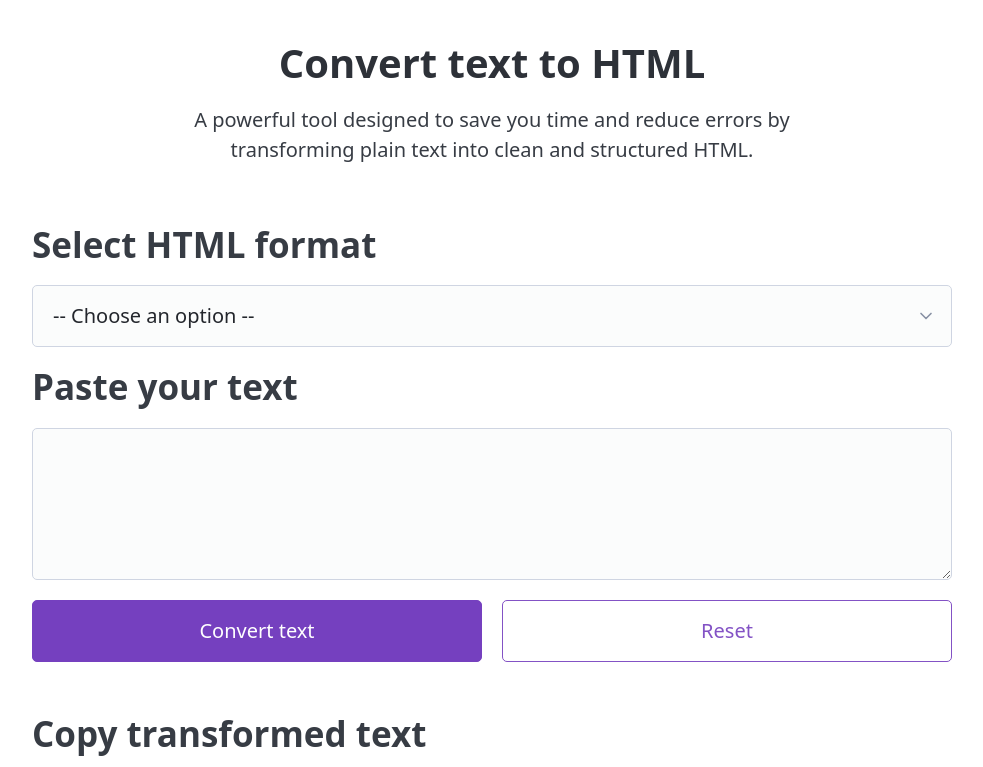
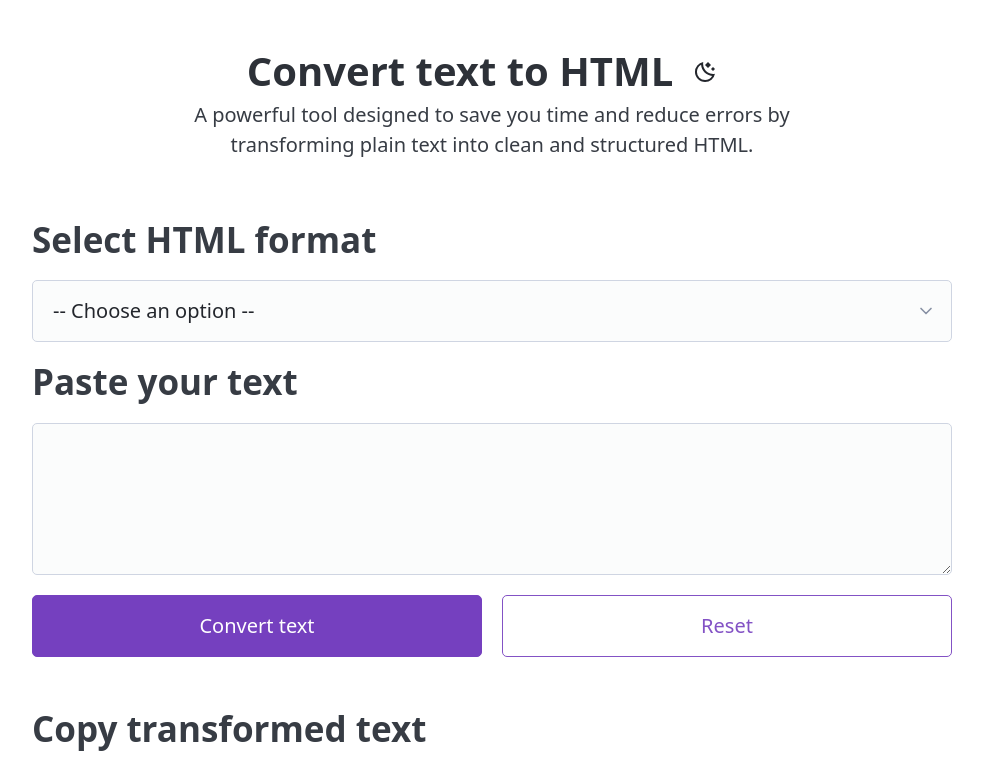
Before and after one commit to darryndotdev/text-to-html, a React (Vite) app: page / in a window 1280 px wide. Shown: the top 767 px of the page, without its empty margins (148-1131 px from the left). Built offline with nearby package versions, Linux system fonts and the light colour scheme.

Commit message:
feat: adding dark mode toggle

```diff
--- /dev/null
+++ b/src/components/DarkModeToggle/DarkModeToggle.jsx
@@ -0,0 +1,34 @@
+import { useState, useEffect } from 'react';
+import Sun from './../Icons/Sun';
+import Moon from './../Icons/Moon';
+
+const DarkModeToggle = () => {
+    const [darkMode, setDarkMode] = useState('');
+
+    useEffect(() => {
+        const prefersDarkMode = window.matchMedia(
+            '(prefers-color-scheme: dark)'
+        ).matches;
+        setDarkMode(prefersDarkMode ? true : false);
+    }, []);
+
+    useEffect(() => {
+        if (darkMode) {
+            document.documentElement.setAttribute('data-theme', 'dark');
+        } else {
+            document.documentElement.setAttribute('data-theme', 'light');
+        }
+    }, [darkMode]);
+
+    function toggleDarkMode() {
+        setDarkMode((prevMode) => !prevMode);
+    }
+
+    return (
+        <button className='outline contrast' onClick={toggleDarkMode}>
+            {darkMode ? <Sun /> : <Moon />}
+        </button>
+    );
+};
+
+export default DarkModeToggle;
--- a/src/components/Hero/Hero.jsx
+++ b/src/components/Hero/Hero.jsx
@@ -1,9 +1,13 @@
 import styles from './Hero.module.css';
+import DarkModeToggle from '../DarkModeToggle/DarkModeToggle';
 
 const Hero = () => {
     return (
         <header className={styles.hero}>
-            <h1>Convert text to HTML</h1>
+            <div>
+                <h1>Convert text to HTML</h1>
+                <DarkModeToggle />
+            </div>
             <p>
                 A powerful tool designed to save you time and reduce errors by
                 transforming plain text into clean and structured HTML.
--- /dev/null
+++ b/src/components/Icons/Moon.jsx
@@ -0,0 +1,15 @@
+const Moon = () => {
+    return (
+        <svg
+            xmlns='http://www.w3.org/2000/svg'
+            height='24px'
+            viewBox='0 -960 960 960'
+            width='24px'
+            fill='#23262c'
+        >
+            <path d='M600-640 480-760l120-120 120 120-120 120Zm200 120-80-80 80-80 80 80-80 80ZM483-80q-84 0-157.5-32t-128-86.5Q143-253 111-326.5T79-484q0-146 93-257.5T409-880q-18 99 11 193.5T520-521q71 71 165.5 100T879-410q-26 144-138 237T483-80Zm0-80q88 0 163-44t118-121q-86-8-163-43.5T463-465q-61-61-97-138t-43-163q-77 43-120.5 118.5T159-484q0 135 94.5 229.5T483-160Zm-20-305Z' />
+        </svg>
+    );
+};
+
+export default Moon;
--- /dev/null
+++ b/src/components/Icons/Sun.jsx
@@ -0,0 +1,15 @@
+const Sun = () => {
+    return (
+        <svg
+            xmlns='http://www.w3.org/2000/svg'
+            height='24px'
+            viewBox='0 -960 960 960'
+            width='24px'
+            fill='#e3e3e3'
+        >
+            <path d='M440-800v-120h80v120h-80Zm0 760v-120h80v120h-80Zm360-400v-80h120v80H800Zm-760 0v-80h120v80H40Zm708-252-56-56 70-72 58 58-72 70ZM198-140l-58-58 72-70 56 56-70 72Zm564 0-70-72 56-56 72 70-58 58ZM212-692l-72-70 58-58 70 72-56 56Zm268 452q-100 0-170-70t-70-170q0-100 70-170t170-70q100 0 170 70t70 170q0 100-70 170t-170 70Zm0-80q67 0 113.5-46.5T640-480q0-67-46.5-113.5T480-640q-67 0-113.5 46.5T320-480q0 67 46.5 113.5T480-320Zm0-160Z' />
+        </svg>
+    );
+};
+
+export default Sun;
--- a/src/index.scss
+++ b/src/index.scss
@@ -2,3 +2,17 @@
 @use '@picocss/pico/scss/pico' with (
     $theme-color: 'violet'
 );
+
+h1 {
+    margin-bottom: 0;
+}
+
+header div {
+    display: flex;
+    justify-content: center;
+    align-items: center;
+}
+
+header div button {
+    border: none;
+}
```
